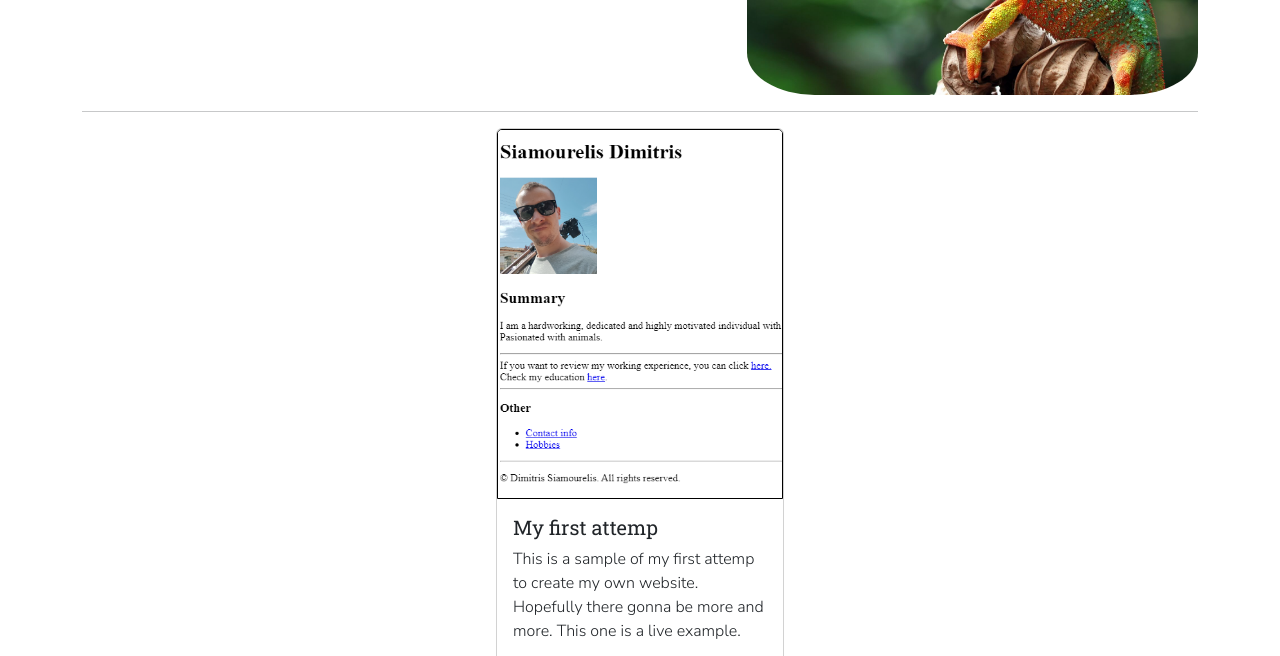
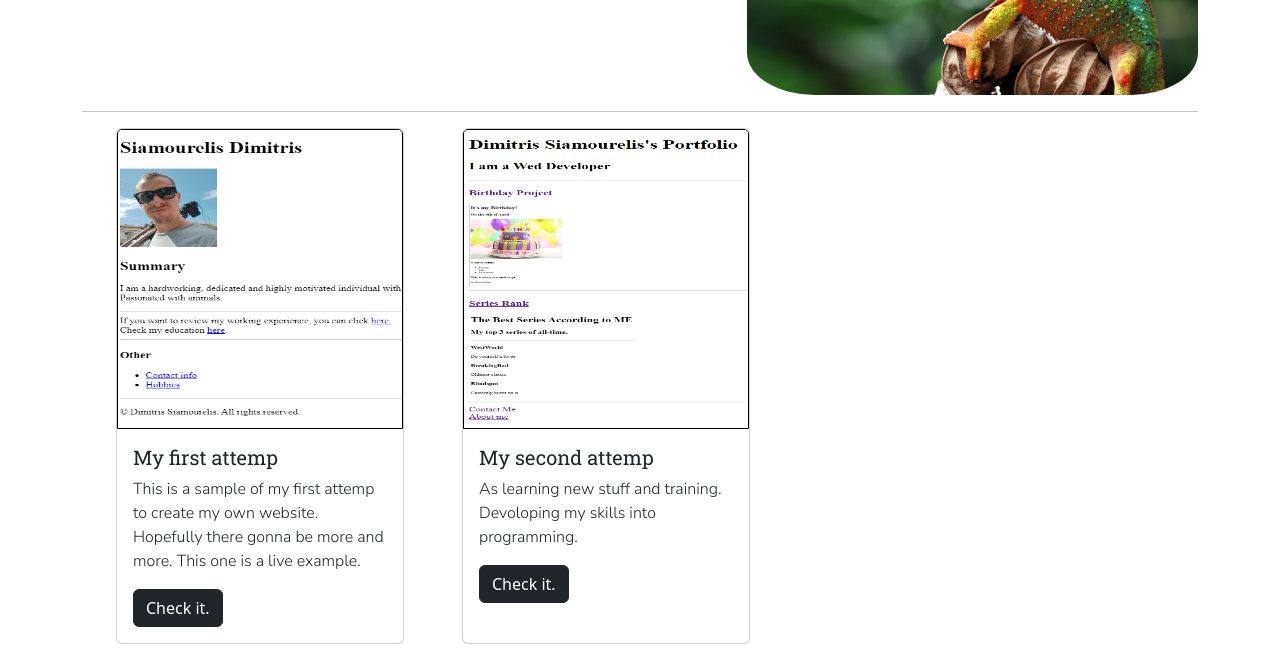
Before and after one commit to igouanitos/cap2, a plain HTML site: page index.html in a window 1280 px wide. Shown: the part 1770-2426 px from the top of the page. Drawn offline with nearby package versions, Linux system fonts and the light colour scheme.

Commit message:
Add files via upload

```diff
--- a/index.html
+++ b/index.html
@@ -75,7 +75,9 @@
           </div>
     </section>
     <section id="portfolio">
-        <div class="mycard">
+      <div class="container">
+        <div class="row">
+        <div class="mycard col-md-4">
         <div class="card " style="width: 18rem;">
             <img src="./photos/cap1.png" class="card-img-top border border-black" alt="screenshot of my first project">
             <div class="card-body">
@@ -85,6 +87,19 @@
             </div>
           </div>
         </div>
+        <div class="mycard2 col-md-4">
+          <div class="card " style="width: 18rem;">
+              <img src="./photos/cap2.png" class="card-img-top border border-black" alt="screenshot of my first project">
+              <div class="card-body">
+                <h5 class="card-title">My second attemp</h5>
+                <p class="card-text">As learning new stuff and training. Devoloping my skills into programming.</p>
+                <a href="https://igouanitos.github.io/html-portfolio/" class="btn btn-dark">Check it.</a>
+              </div>
+            </div>
+          </div>
+
+        </div>
+    </div>
     </section>
     <section id="footer" class="gradient_bg">
         <div class="container">
--- a/style.css
+++ b/style.css
@@ -46,3 +46,9 @@ p{
 li{
 	font-family: 'Nunito Sans', sans-serif;
 }
+.card > img{
+	height: 300px;
+}
+.mycard2{
+	display: flex;
+}
```
Also changed, not shown: photos/cap2.png (added).
